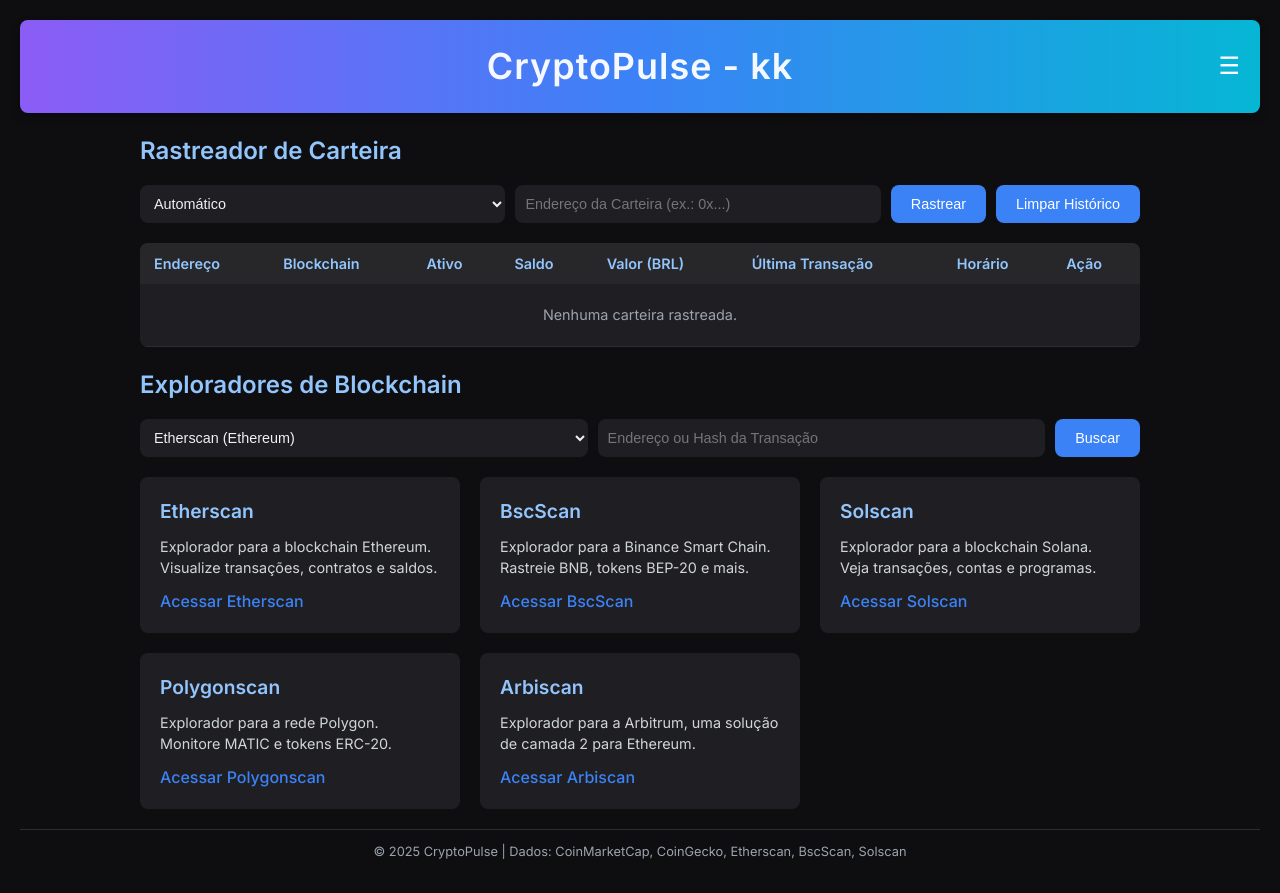
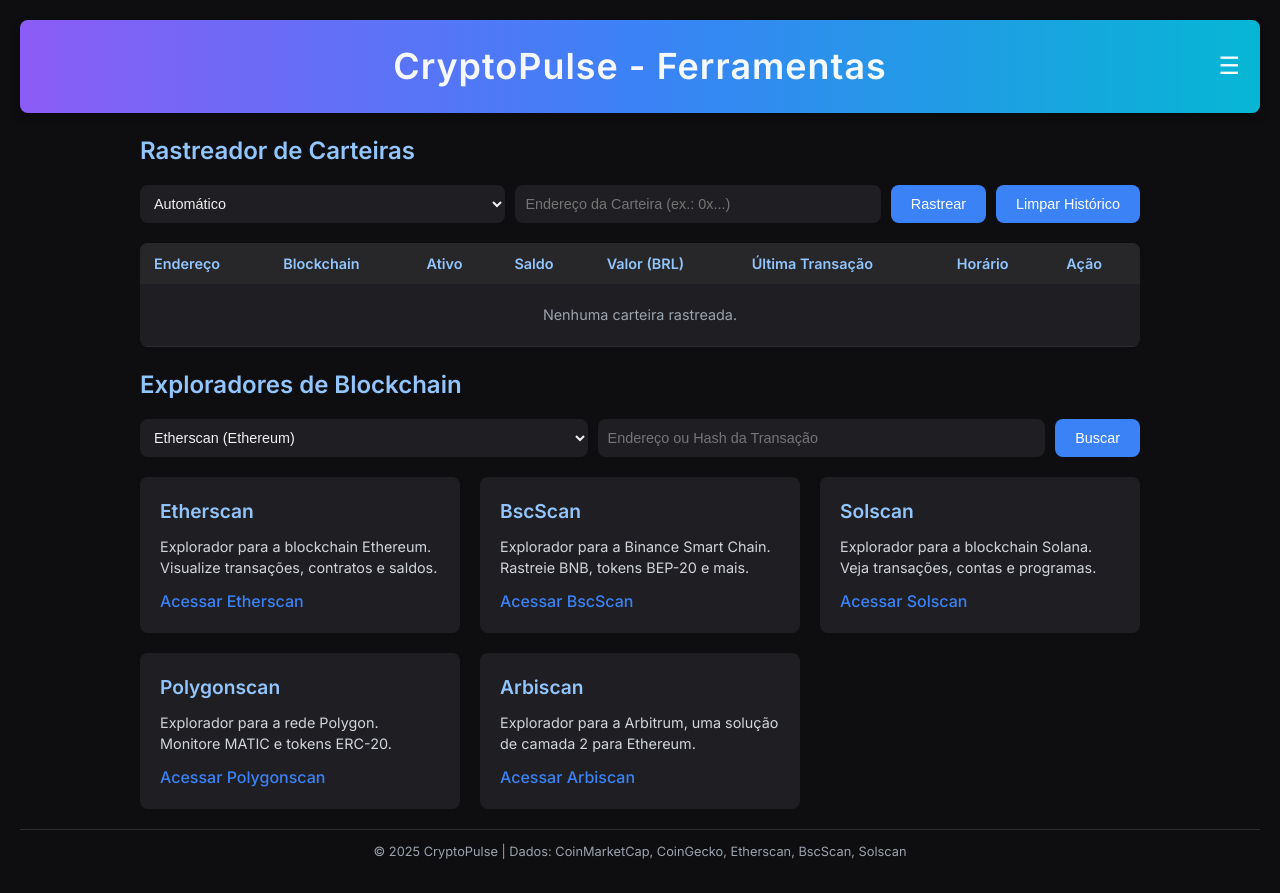
Before and after one commit to Carlxszin/CARLIN-SITE, a plain HTML site: page tools.html in a window 1280 px wide. Drawn offline with Linux system fonts and the light colour scheme.

Commit message:
Update tools.html

```diff
--- a/tools.html
+++ b/tools.html
@@ -215,7 +215,7 @@
 </head>
 <body>
   <header>
-    <h1>CryptoPulse - kk</h1>
+    <h1>CryptoPulse - Ferramentas</h1>
     <span class="menu-icon" onclick="toggleDropdown()">☰</span>
     <div class="dropdown" id="crypto-links">
       <a href="index.html">CryptoPulse (Mercado)</a>
@@ -237,7 +237,7 @@
     </div>
   </header>
   <div class="wallet-section">
-    <h2>Rastreador de Carteira</h2>
+    <h2>Rastreador de Carteiras</h2>
     <div id="status-message"></div>
     <div class="wallet-form">
       <select id="blockchain">
```
